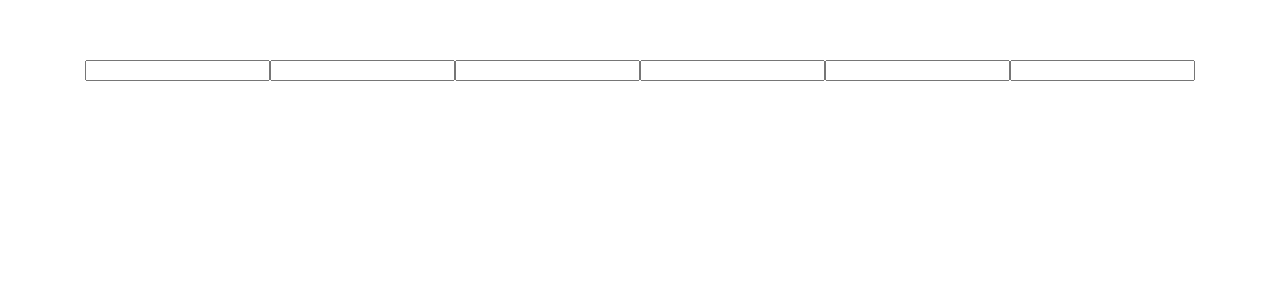
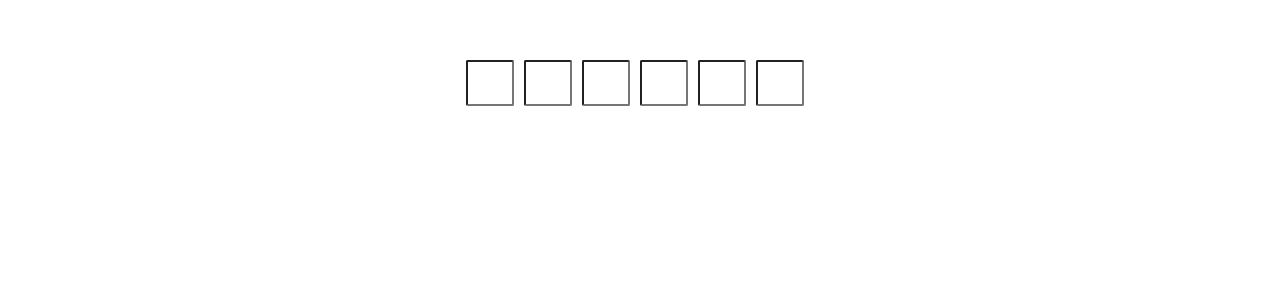
Before and after one commit to deepaksisodiya/vue-otp-input, a Vue app: page / in a window 1280 px wide. Shown: the top 300 px of the page. Built offline with nearby package versions, Linux system fonts and the light colour scheme; the HTML template or start-up script is replaced by a standard one.

Commit message:
added style props

```diff
--- a/package.json
+++ b/package.json
@@ -1,6 +1,6 @@
 {
   "name": "vue-otp-input",
-  "version": "0.1.7",
+  "version": "0.1.8",
   "private": false,
   "license" : "MIT",
   "main": "./dist/vue-otp-input.common.js",
--- a/src/components/OTPInput.vue
+++ b/src/components/OTPInput.vue
@@ -4,13 +4,12 @@
       <input
         type="number"
         v-model="otps[index - 1]"
-        class="otp-number-input"
         :ref="'otpDigit' + index"
         @keypress="onKeyPress"
         @keyup.right="focusInputByRef('otpDigit' + (index + 1))"
         @keyup.left="focusInputByRef('otpDigit' + (index - 1))"
         @keyup.delete="focusInputByRef('otpDigit' + (index - 1))"
-        :class="{ error: isError }"
+        :style="inputStyle"
         :disabled="isDisabled"
         @paste="onPaste"
         @input="onInput($event, 'otpDigit' + (index + 1))"
@@ -26,15 +25,18 @@ export default {
   props: {
     isDisabled: {
       type: Boolean,
-      required: true
+      required: false,
+      default: false
     },
     isError: {
       type: Boolean,
-      required: true
+      required: false,
+      default: false
     },
     shouldResetOTP: {
       type: Boolean,
-      required: true
+      required: false,
+      default: false
     },
     onChangeOTP: {
       type: Function,
@@ -44,6 +46,31 @@ export default {
       type: Number,
       required: false,
       default: 4
+    },
+    otpInputStyle: {
+      type: Object,
+      required: false,
+      default: function() {
+        return {
+          width: "40px",
+          height: "40px",
+          "margin-right": "10px",
+          "text-align": "center",
+          "font-size": "20px",
+          appearance: "none",
+          "-webkit-appearance": "none",
+          "border-radius": "2px"
+        };
+      }
+    },
+    error: {
+      type: Object,
+      required: false,
+      default: function() {
+        return {
+          "border-color": "red"
+        };
+      }
     }
   },
 
@@ -58,6 +85,18 @@ export default {
       const otp = this.otps.join("");
       if (otp) return parseInt(otp, 10);
       return null;
+    },
+    inputStyle() {
+      if (this.isError) {
+        return {
+          ...this.otpInputStyle,
+          ...this.error
+        };
+      }
+
+      return {
+        ...this.otpInputStyle
+      };
     }
   },
 
@@ -71,6 +110,7 @@ export default {
     },
 
     focusInputByRef(ref) {
+      if (!this.$refs[ref]) return;
       this.$refs[ref][0].focus();
     },
 
```
Also changed, not shown: 1 other file (tests, documents, lock files or other folders).
